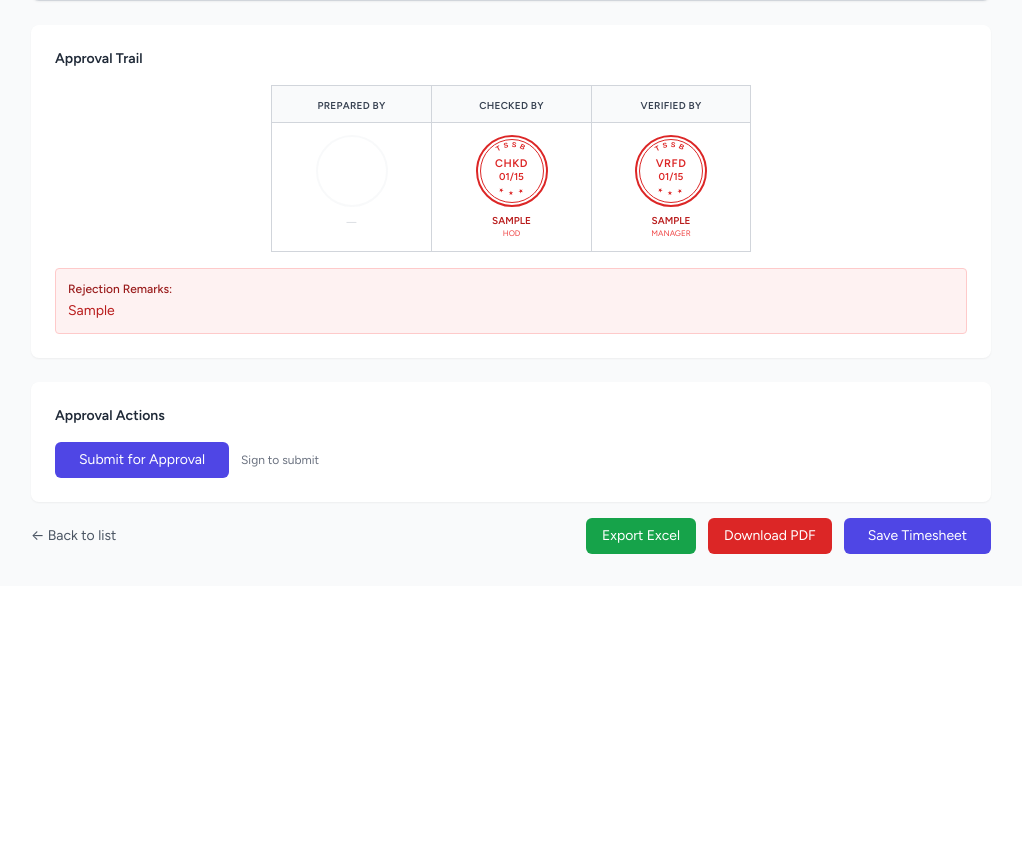
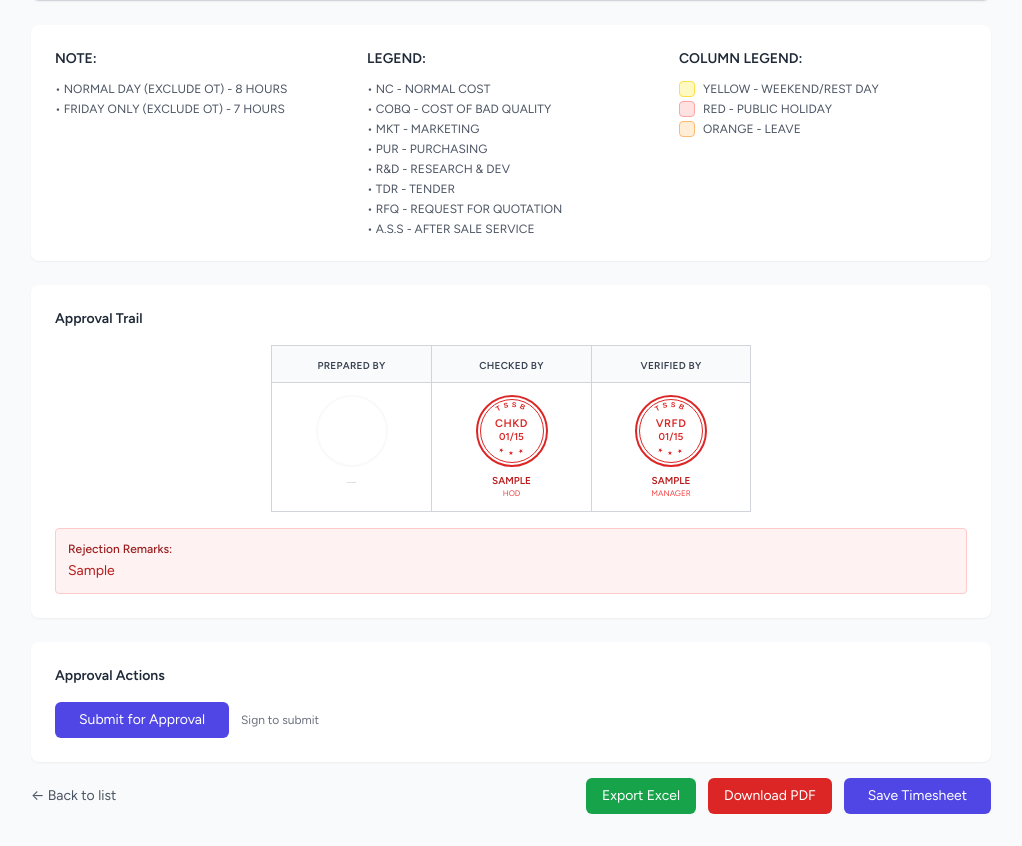
Before and after one commit to munizahzahid/timesheet-otform, a Laravel app: page /timesheets/1/edit in a window 1280 px wide. Shown: the part 947-1793 px from the top of the page, without its empty margins (257-1279 px from the left). Before the commit the page ends 1501 px from the top, so only its background shows below. Run offline with Laravel 12, Linux system fonts and the light colour scheme; a user stored in the database is signed in; data comes from the database, SQL or seed files in the repository; tables that the repository leaves empty hold one stand-in row (values such as "Sample post"); data that the repository does not hold is empty; style sheets or scripts are compiled from the project's sources; some libraries are stand-ins or nearby versions.

Commit message:
Add notes and legend section to timesheet edit page
- Add NOTE section with normal day (8 hours) and Friday (7 hours) information
- Add LEGEND section with project code abbreviations (NC, COBQ, MKT, PUR, R&D, TDR, RFQ, A.S.S)
- Add COLUMN LEGEND section with color indicators (yellow for weekend, red for public holiday, orange for leave)
- Display after summary table and before approval trail

```diff
--- a/resources/views/timesheets/edit.blade.php
+++ b/resources/views/timesheets/edit.blade.php
@@ -200,6 +200,54 @@
                             @include('timesheets.partials._summary_rows')
                         </tbody>
                     </table>
+                </div>
+            </div>
+
+            {{-- Notes and Legend Section --}}
+            <div class="mt-6 bg-white shadow-sm sm:rounded-lg p-6">
+                <div class="grid grid-cols-1 md:grid-cols-3 gap-6">
+                    {{-- Notes --}}
+                    <div>
+                        <h4 class="text-sm font-semibold text-gray-800 mb-3">NOTE:</h4>
+                        <ul class="text-xs text-gray-600 space-y-1">
+                            <li>• NORMAL DAY (EXCLUDE OT) - 8 HOURS</li>
+                            <li>• FRIDAY ONLY (EXCLUDE OT) - 7 HOURS</li>
+                        </ul>
+                    </div>
+
+                    {{-- Legend --}}
+                    <div>
+                        <h4 class="text-sm font-semibold text-gray-800 mb-3">LEGEND:</h4>
+                        <ul class="text-xs text-gray-600 space-y-1">
+                            <li>• NC - NORMAL COST</li>
+                            <li>• COBQ - COST OF BAD QUALITY</li>
+                            <li>• MKT - MARKETING</li>
+                            <li>• PUR - PURCHASING</li>
+                            <li>• R&D - RESEARCH & DEV</li>
+                            <li>• TDR - TENDER</li>
+                            <li>• RFQ - REQUEST FOR QUOTATION</li>
+                            <li>• A.S.S - AFTER SALE SERVICE</li>
+                        </ul>
+                    </div>
+
+                    {{-- Color Legend --}}
+                    <div>
+                        <h4 class="text-sm font-semibold text-gray-800 mb-3">COLUMN LEGEND:</h4>
+                        <ul class="text-xs text-gray-600 space-y-1">
+                            <li class="flex items-center gap-2">
+                                <span class="w-4 h-4 bg-yellow-100 border border-yellow-300 rounded"></span>
+                                YELLOW - WEEKEND/REST DAY
+                            </li>
+                            <li class="flex items-center gap-2">
+                                <span class="w-4 h-4 bg-red-100 border border-red-300 rounded"></span>
+                                RED - PUBLIC HOLIDAY
+                            </li>
+                            <li class="flex items-center gap-2">
+                                <span class="w-4 h-4 bg-orange-100 border border-orange-300 rounded"></span>
+                                ORANGE - LEAVE
+                            </li>
+                        </ul>
+                    </div>
                 </div>
             </div>
 
```
